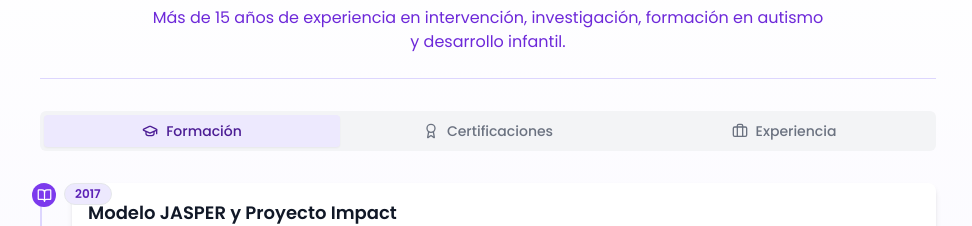
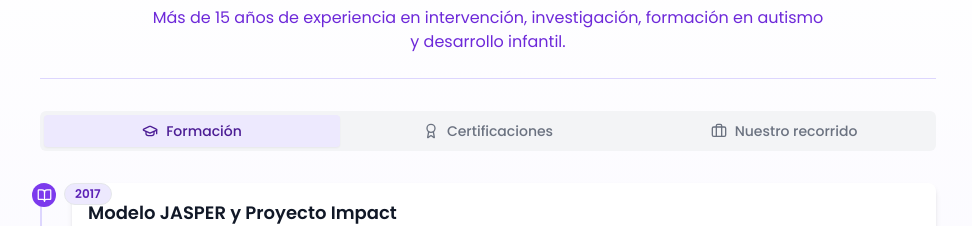
Before and after one commit to tomaslami/act-upd, a Next.js app: page /sobre-nosotros in a window 1280 px wide. Shown: the part 886-1112 px from the top of the page, without its empty margins (152-1124 px from the left). Built offline with nearby package versions, Linux system fonts and the light colour scheme; no server answers.

Commit message:
fix: update label in ProfessionalBio component for better clarity

```diff
--- a/src/components/ProfessionalBio.tsx
+++ b/src/components/ProfessionalBio.tsx
@@ -39,7 +39,7 @@ export default function ProfessionalBio() {
             </TabsTrigger>
             <TabsTrigger value="experiencia" className="data-[state=active]:bg-violet-100 data-[state=active]:text-violet-900 max-sm:text-xs">
               <Briefcase className="mr-2 h-4 w-4 max-sm:hidden" />
-              Experiencia
+              Nuestro recorrido
             </TabsTrigger>
           </TabsList>
 
```
